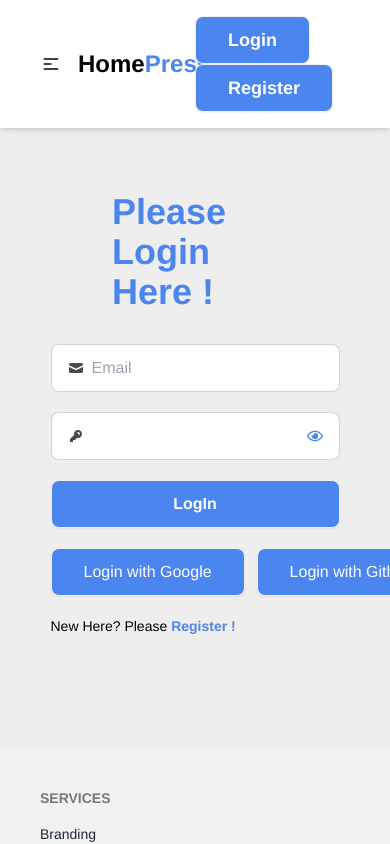
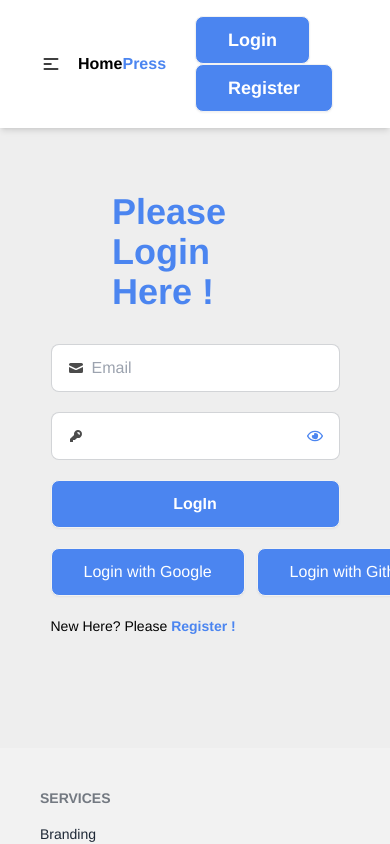
Before and after one commit to farjanasabiha/real-estate, a React (Vite) app: page /login in a window 390 px wide. Shown: the top 844 px of the page. Built offline with nearby package versions, Linux system fonts and the light colour scheme; no server answers.

Commit message:
Fix: Responsive Issue

```diff
--- a/src/Components/Navbar/Navbar.jsx
+++ b/src/Components/Navbar/Navbar.jsx
@@ -68,7 +68,7 @@ const Navbar = () => {
               {navbar}
             </ul>
           </div>
-          <a className="text-2xl font-bold cursor-pointer">
+          <a className="text-base md:text-2xl font-bold cursor-pointer">
             Home<span className="text-[#4b85f0]">Press</span>
           </a>
         </div>
@@ -91,7 +91,7 @@ const Navbar = () => {
               </div>
               <button
                 onClick={handleSignOut}
-                className="btn px-8 bg-[#4b85f0] text-white font-semibold text-lg hover:bg-transparent hover:text-[#4b85f0] hover:border-solid hover:border-[#4b85f0]"
+                className="btn px-2 md:px-8 bg-[#4b85f0] text-white font-semibold text-sm md:text-lg hover:bg-transparent hover:text-[#4b85f0] hover:border-solid hover:border-[#4b85f0]"
               >
                 Log Out
               </button>
--- a/src/pages/Home/Home.jsx
+++ b/src/pages/Home/Home.jsx
@@ -161,7 +161,7 @@ const Home = () => {
             </div>
             <div
               data-aos="fade-up"
-              className="grid grid-cols-1 gap-x-8 gap-y-8 md:grid-cols-2 lg:grid-cols-4"
+              className="grid grid-cols-1 gap-x-8 gap-y-8 md:grid-cols-2 lg:grid-cols-3 xl:grid-cols-4"
             >
               {blogs.map((blog, index) => (
                 <BlogCards blog={blog} key={index}></BlogCards>
```
